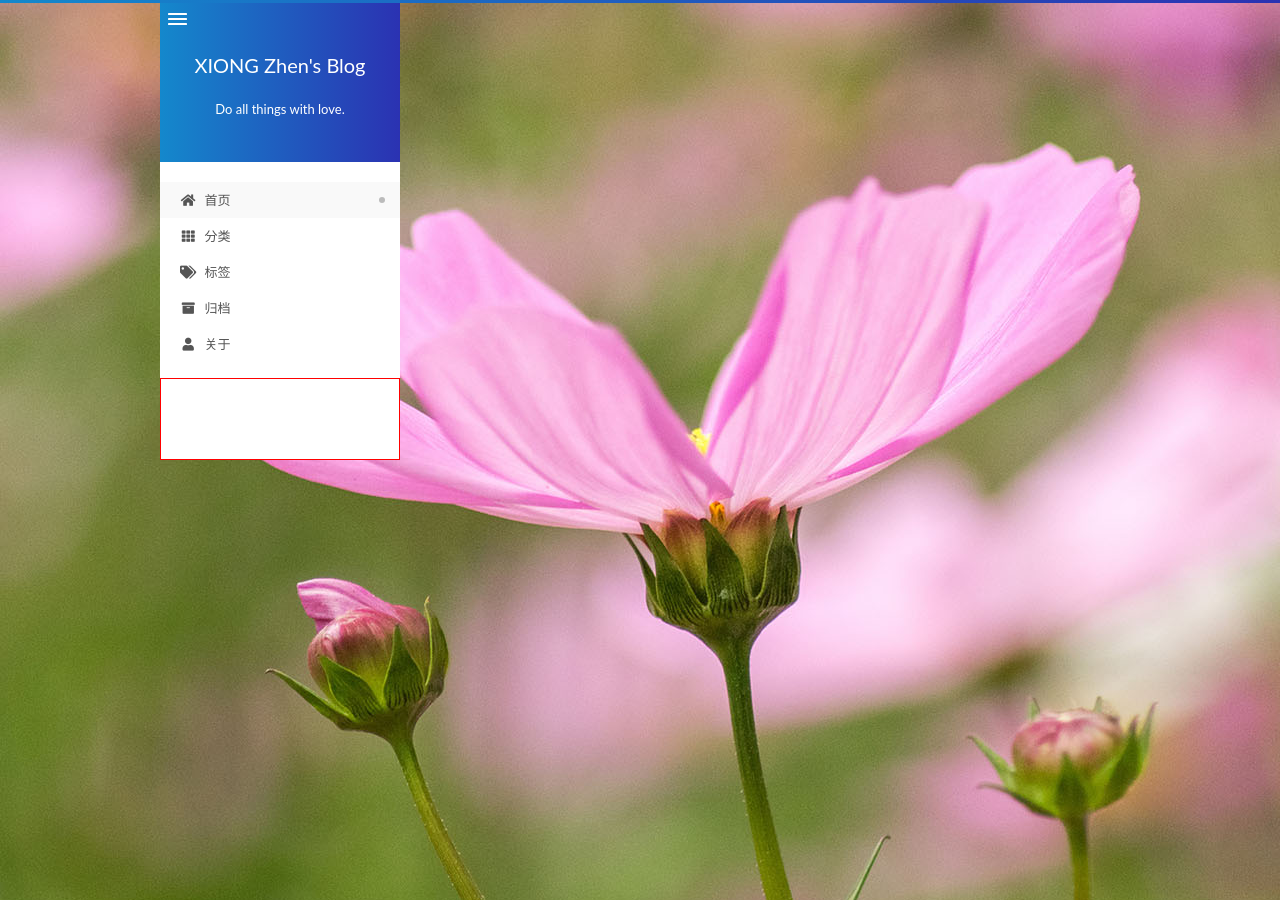
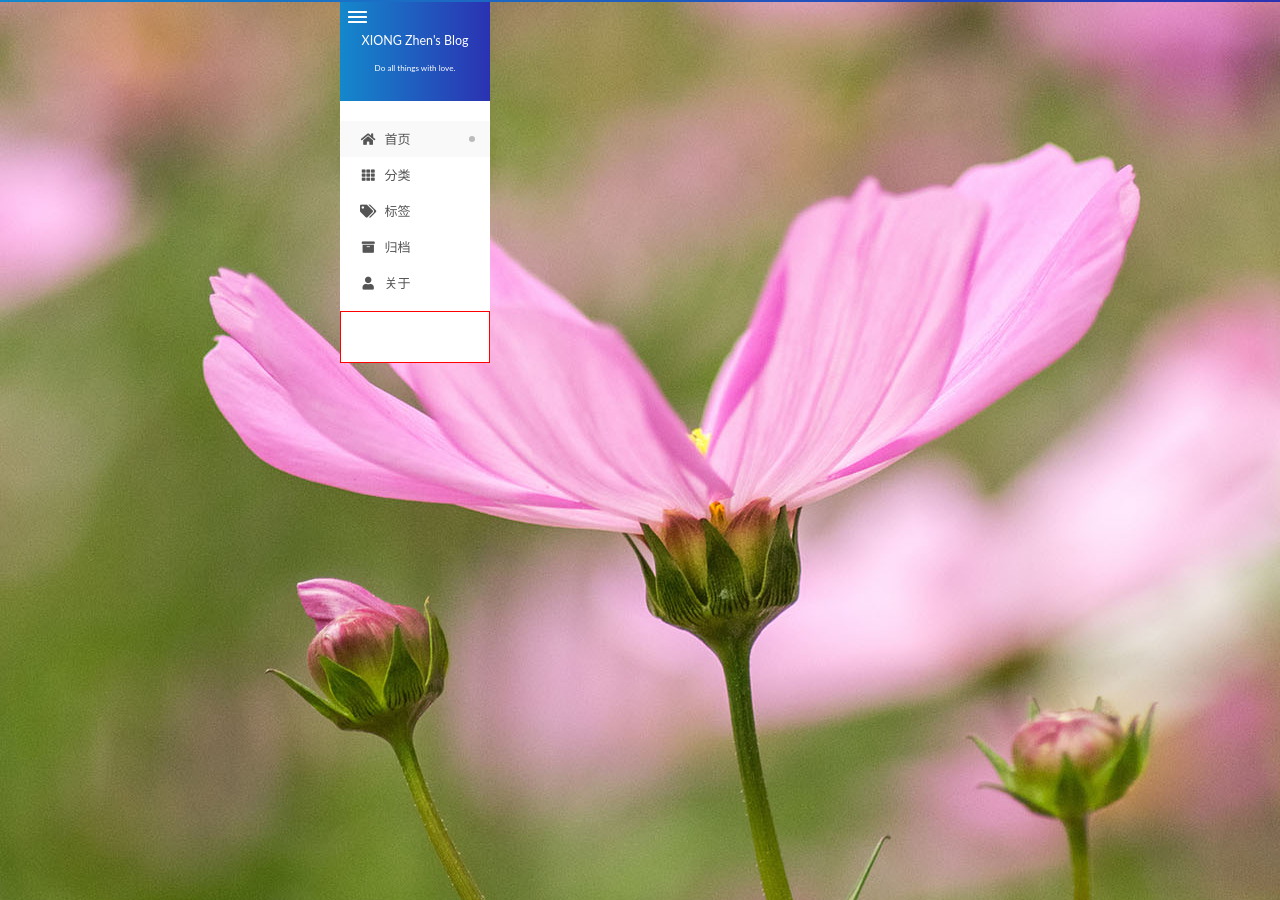
Before and after one commit to comacros/comacros.github.io, a Jekyll site: the page home.html, which Jekyll copies as it is, in a window 1280 px wide. Built offline with Jekyll 4.4.1, drawn with Linux system fonts in a browser that asks for light colours; nearby versions of some CDN libraries.

Commit message:
font size per resolution

```diff
--- a/css/style.css
+++ b/css/style.css
@@ -8,6 +8,26 @@ html {
   -webkit-text-size-adjust: 100%;
   -moz-text-size-adjust: 100%;
   box-sizing: border-box;
+}
+@media (min-resolution: 72dpi) {
+  body {
+    font-size: 8px!important;
+  }
+}
+@media (min-resolution: 96dpi) {
+  body {
+    font-size: 10px !important;
+  }
+}
+@media (min-resolution: 144dpi) {
+  body {
+    font-size: 16px !important;
+  }
+}
+@media (min-resolution: 192dpi) {
+  body {
+    font-size: 20px !important;
+  }
 }
 body {
   position: relative;
```
Also changed, not shown: css/style.less (+13 -0 lines).
